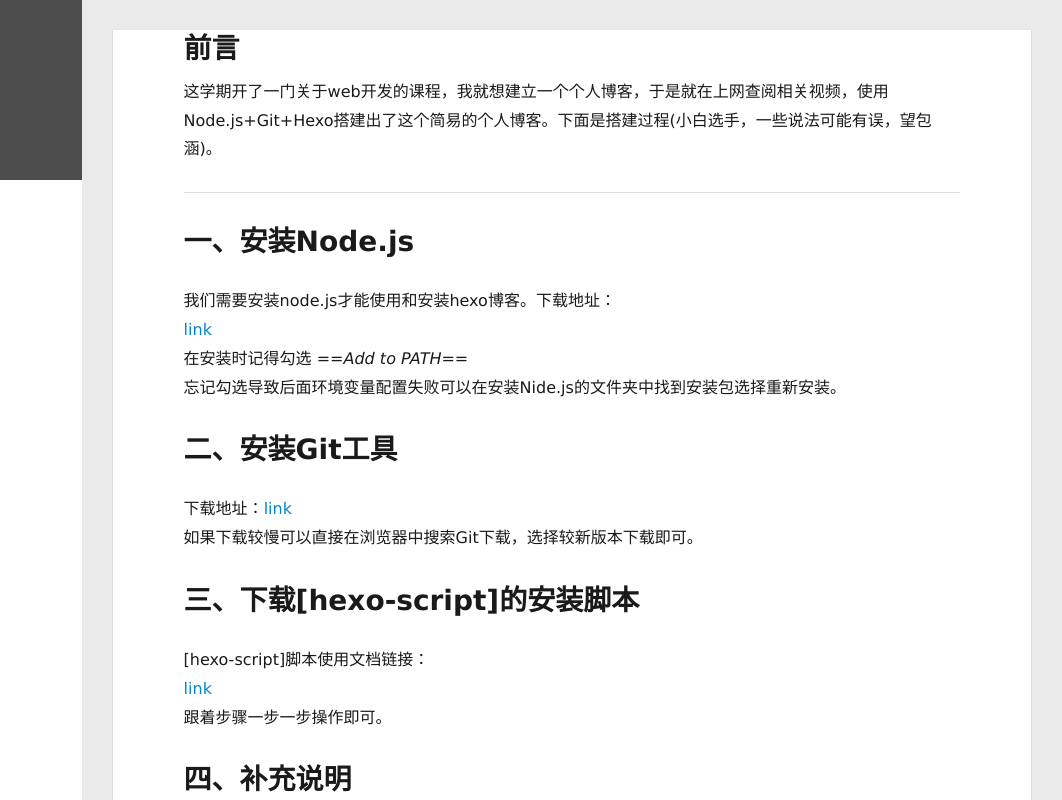
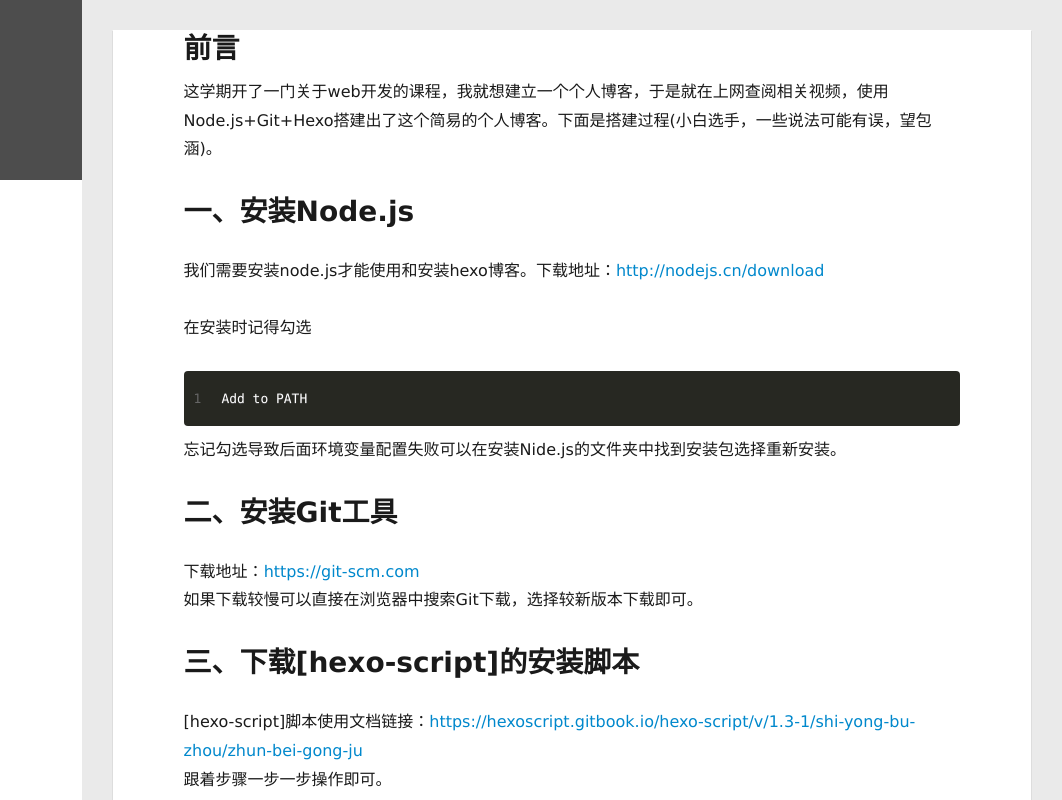
Before and after one commit to sanxin211/sanxin211.github.io, a plain HTML site: page index.html in a window 1280 px wide. Shown: the full height of the page, 218-1280 px from the left. Drawn offline with Linux system fonts and the light colour scheme; no server answers.

Commit message:
Site updated: 2023-09-06 16:51:13

```diff
--- a/index.html
+++ b/index.html
@@ -154,16 +154,19 @@
     <div class="article-entry" itemprop="articleBody">
 
         <h1 id="前言"><a href="#前言" class="headerlink" title="前言"></a>前言</h1><p>这学期开了一门关于web开发的课程，我就想建立一个个人博客，于是就在上网查阅相关视频，使用Node.js+Git+Hexo搭建出了这个简易的个人博客。下面是搭建过程(小白选手，一些说法可能有误，望包涵)。</p>
-<hr>
-<h1 id="一、安装Node-js"><a href="#一、安装Node-js" class="headerlink" title="一、安装Node.js"></a>一、安装Node.js</h1><p>我们需要安装node.js才能使用和安装hexo博客。下载地址：<br><a target="_blank" rel="noopener" href="http://nodejs.cn/download/">link</a><br>在安装时记得勾选 &#x3D;&#x3D;<em>Add to PATH</em>&#x3D;&#x3D;<br>忘记勾选导致后面环境变量配置失败可以在安装Nide.js的文件夹中找到安装包选择重新安装。</p>
-<h1 id="二、安装Git工具"><a href="#二、安装Git工具" class="headerlink" title="二、安装Git工具"></a>二、安装Git工具</h1><p>下载地址：<a target="_blank" rel="noopener" href="https://git-scm.com/">link</a><br>如果下载较慢可以直接在浏览器中搜索Git下载，选择较新版本下载即可。</p>
-<h1 id="三、下载-hexo-script-的安装脚本"><a href="#三、下载-hexo-script-的安装脚本" class="headerlink" title="三、下载[hexo-script]的安装脚本"></a>三、下载[hexo-script]的安装脚本</h1><p>[hexo-script]脚本使用文档链接：<br><a target="_blank" rel="noopener" href="https://hexoscript.gitbook.io/hexo-script/v/1.3-1/shi-yong-bu-zhou/zhun-bei-gong-ju">link</a><br>跟着步骤一步一步操作即可。</p>
+<h1 id="一、安装Node-js"><a href="#一、安装Node-js" class="headerlink" title="一、安装Node.js"></a>一、安装Node.js</h1><p>我们需要安装node.js才能使用和安装hexo博客。下载地址：<a target="_blank" rel="noopener" href="http://nodejs.cn/download">http://nodejs.cn/download</a></p>
+<p>在安装时记得勾选 </p>
+<figure class="highlight bash"><table><tr><td class="gutter"><pre><span class="line">1</span><br></pre></td><td class="code"><pre><span class="line">Add to PATH</span><br></pre></td></tr></table></figure>
+
+<p>忘记勾选导致后面环境变量配置失败可以在安装Nide.js的文件夹中找到安装包选择重新安装。</p>
+<h1 id="二、安装Git工具"><a href="#二、安装Git工具" class="headerlink" title="二、安装Git工具"></a>二、安装Git工具</h1><p>下载地址：<a target="_blank" rel="noopener" href="https://git-scm.com/">https://git-scm.com</a><br>如果下载较慢可以直接在浏览器中搜索Git下载，选择较新版本下载即可。</p>
+<h1 id="三、下载-hexo-script-的安装脚本"><a href="#三、下载-hexo-script-的安装脚本" class="headerlink" title="三、下载[hexo-script]的安装脚本"></a>三、下载[hexo-script]的安装脚本</h1><p>[hexo-script]脚本使用文档链接：<a target="_blank" rel="noopener" href="https://hexoscript.gitbook.io/hexo-script/v/1.3-1/shi-yong-bu-zhou/zhun-bei-gong-ju">https://hexoscript.gitbook.io/hexo-script/v/1.3-1/shi-yong-bu-zhou/zhun-bei-gong-ju</a><br>跟着步骤一步一步操作即可。</p>
 <h1 id="四、补充说明"><a href="#四、补充说明" class="headerlink" title="四、补充说明"></a>四、补充说明</h1><p>1、自己手动创建一个放置博客的文件夹</p>
 <p>2、在git bash中复制粘贴都要使用鼠标右键来进行选择，而不能通过CTRL+C或者CTRL+V。</p>
 <p>3、在<strong>一键生成密匙</strong>操作中，有一个提示<strong>生成秘钥后别忘记将秘钥添加到账号里,否则秘钥不会配置成功</strong>但是文档中并没有给出具体操作，这里附上过程。<br>这句话中的账号是指你的Github账号（如果没有你需要注册一个Github账号，如果无法科学上网，也可以使用Gitee代替）。<br>进入账户-&gt;击个人头像-&gt;选择<strong>Your repositorise</strong>-&gt;new-&gt;输入Repository name（格式为：<strong>账号名称.github.io</strong>）-&gt;Create repositorise。</p>
 <p>创建好个人仓库后需要将上面生成的SSH密钥添加入账户中。流程如下：<br>击个人头像-&gt;选择<strong>Settings</strong>-&gt;找到SSH keys将生成的密匙进行添加。</p>
-<h1 id="五、选择想要的Hexo主题"><a href="#五、选择想要的Hexo主题" class="headerlink" title="五、选择想要的Hexo主题"></a>五、选择想要的Hexo主题</h1><p>Hexo官网内就有很多主题可以选择，<a target="_blank" rel="noopener" href="https://hexo.io/themes/">link</a>,可以自行选择。以下是具体步骤：<br>1、打开上述链接进入官网<br><img src="https://img-blog.csdnimg.cn/9afb090e4778436684c703af5d6fd829.png" alt="在这里插入图片描述"></p>
-<p>2、点击自己想要设置的主题<br><img src="https://img-blog.csdnimg.cn/9f683aa56f0447718dd3b05361c90f75.png" alt="在这里插入图片描述"><br>3、往下拉找到下载主题（标题都不一样，找到 git clone https:&#x2F;&#x2F;……）<br><img src="https://img-blog.csdnimg.cn/0b44c632421f4763a1211b63f0eb1552.png" alt="在这里插入图片描述"><br>在hexo根目录下右键打开git bash，将代码复制进去即可。</p>
+<h1 id="五、选择想要的Hexo主题"><a href="#五、选择想要的Hexo主题" class="headerlink" title="五、选择想要的Hexo主题"></a>五、选择想要的Hexo主题</h1><p>Hexo官网内就有很多主题可以选择，<a target="_blank" rel="noopener" href="https://hexo.io/themes,%E5%8F%AF%E4%BB%A5%E8%87%AA%E8%A1%8C%E9%80%89%E6%8B%A9%E3%80%82%E4%BB%A5%E4%B8%8B%E6%98%AF%E5%85%B7%E4%BD%93%E6%AD%A5%E9%AA%A4%EF%BC%9A">https://hexo.io/themes,可以自行选择。以下是具体步骤：</a><br>1、打开上述链接进入官网<br><img src="https://i.postimg.cc/tJk6kF79/9afb090e4778436684c703af5d6fd829.png" alt="Alt"></p>
+<p>2、点击自己想要设置的主题<br><img src="https://i.postimg.cc/1zDfMDYb/9f683aa56f0447718dd3b05361c90f75.png" alt="Alt"><br>3、往下拉找到下载主题（标题都不一样，找到 git clone https:&#x2F;&#x2F;……）<br><img src="https://i.postimg.cc/1zDfMDYb/0b44c632421f4763a1211b63f0eb1552.png" alt="Alt"><br>在hexo根目录下右键打开git bash，将代码复制进去即可。</p>
 <p>4、找到hexoblog目录下的_config.yml文件使用VSCode打开，将里面的theme改为 theme：tree</p>
 <h1 id="六、部署到Github仓库中"><a href="#六、部署到Github仓库中" class="headerlink" title="六、部署到Github仓库中"></a>六、部署到Github仓库中</h1><p>1、在hexoblog目录下右键打开git bash，输入</p>
 <blockquote>
@@ -179,7 +182,7 @@
 <blockquote>
 <p>hexo s</p>
 </blockquote>
-<p>会提示<img src="https://img-blog.csdnimg.cn/b44d60791a1640de8d498aa6ed28354d.png" alt="在这里插入图片描述"><br>将地址复制下来在浏览器打开，即可以查看本地的个人博客。</p>
+<p>会提示<img src="https://i.postimg.cc/1zDfMDYb//b44d60791a1640de8d498aa6ed28354d.png" alt="Alt"><br>将地址复制下来在浏览器打开，即可以查看本地的个人博客。</p>
 <p>&#x3D;&#x3D;如果无法打开&#x3D;&#x3D;可能是端口被占用，可以更改hexo运行的端口，输入代码</p>
 <blockquote>
 <p>hexo server -p 3000</p>
@@ -192,7 +195,7 @@
 <p>5、到这里就完成了个人博客的搭建，在浏览器输入你的仓库名即：&#x3D;&#x3D;账号.github.io&#x3D;&#x3D;  即可查看自己的个人博客啦。</p>
 <h1 id="七、细节修改"><a href="#七、细节修改" class="headerlink" title="七、细节修改"></a>七、细节修改</h1><p>1、下载的主题放在hexoblog目录下的themes文件夹中。</p>
 <p>2、打开下载好的主题，里面有一个_config.yml文件，使用VSCode打开，根据里面提示可以更改成自己想要的布局。</p>
-<h1 id="八、博客书写和发布"><a href="#八、博客书写和发布" class="headerlink" title="八、博客书写和发布"></a>八、博客书写和发布</h1><p>可以看@只爱一莲QAQ 的文章<br><a target="_blank" rel="noopener" href="https://blog.csdn.net/qq_54743738/article/details/120943085">link</a></p>
+<h1 id="八、博客书写和发布"><a href="#八、博客书写和发布" class="headerlink" title="八、博客书写和发布"></a>八、博客书写和发布</h1><p>可以看@只爱一莲QAQ 的文章<br><a target="_blank" rel="noopener" href="https://blog.csdn.net/qq_54743738/article/details/120943085">https://blog.csdn.net/qq_54743738/article/details/120943085</a></p>
 
 
 
```
Also changed, not shown: 2023/09/06/超详细、超简单的个人博客搭建教程，带你搭建一个属于自己的免费的个人博客！/index.html (+19 -16 lines).
